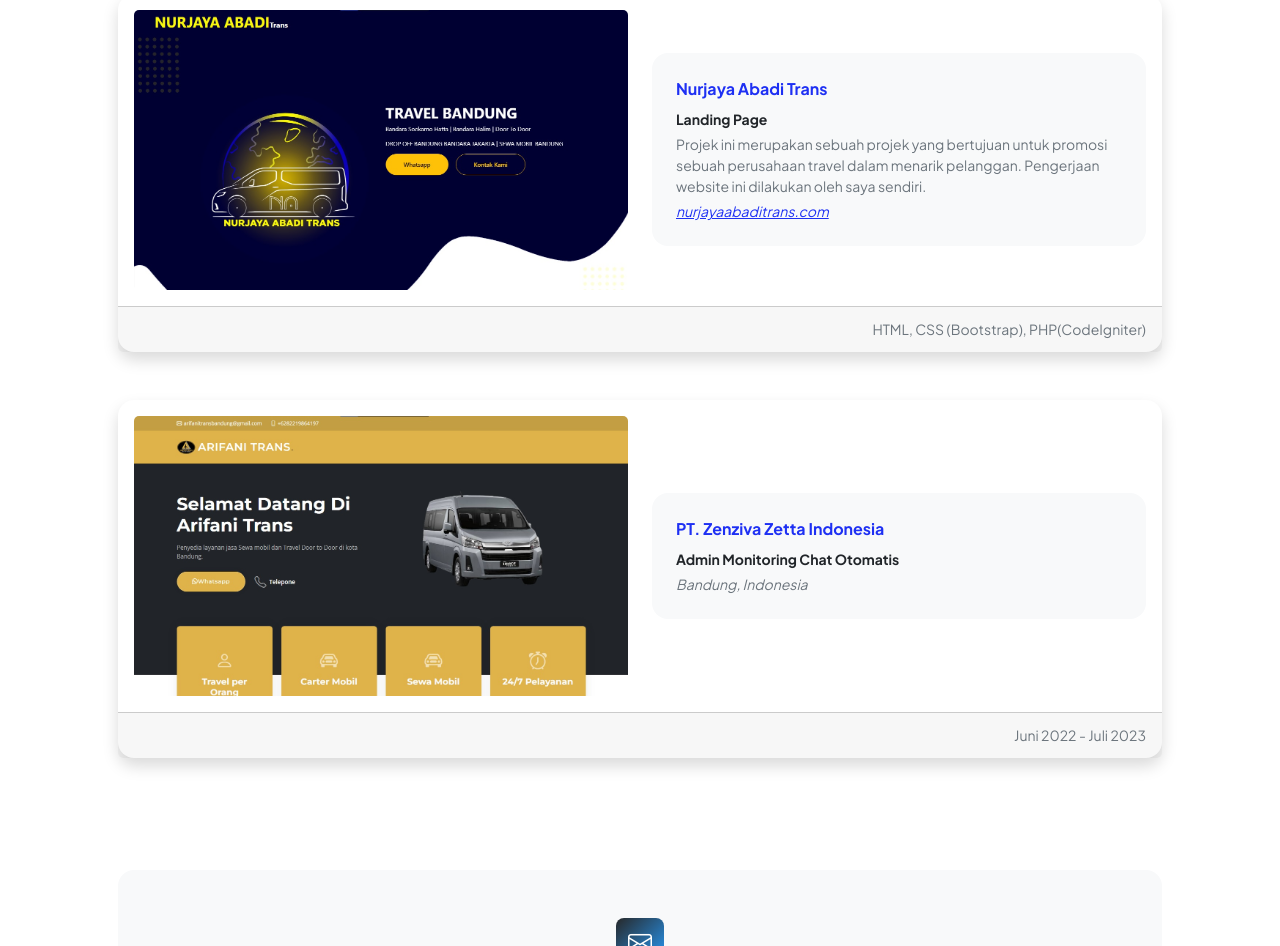
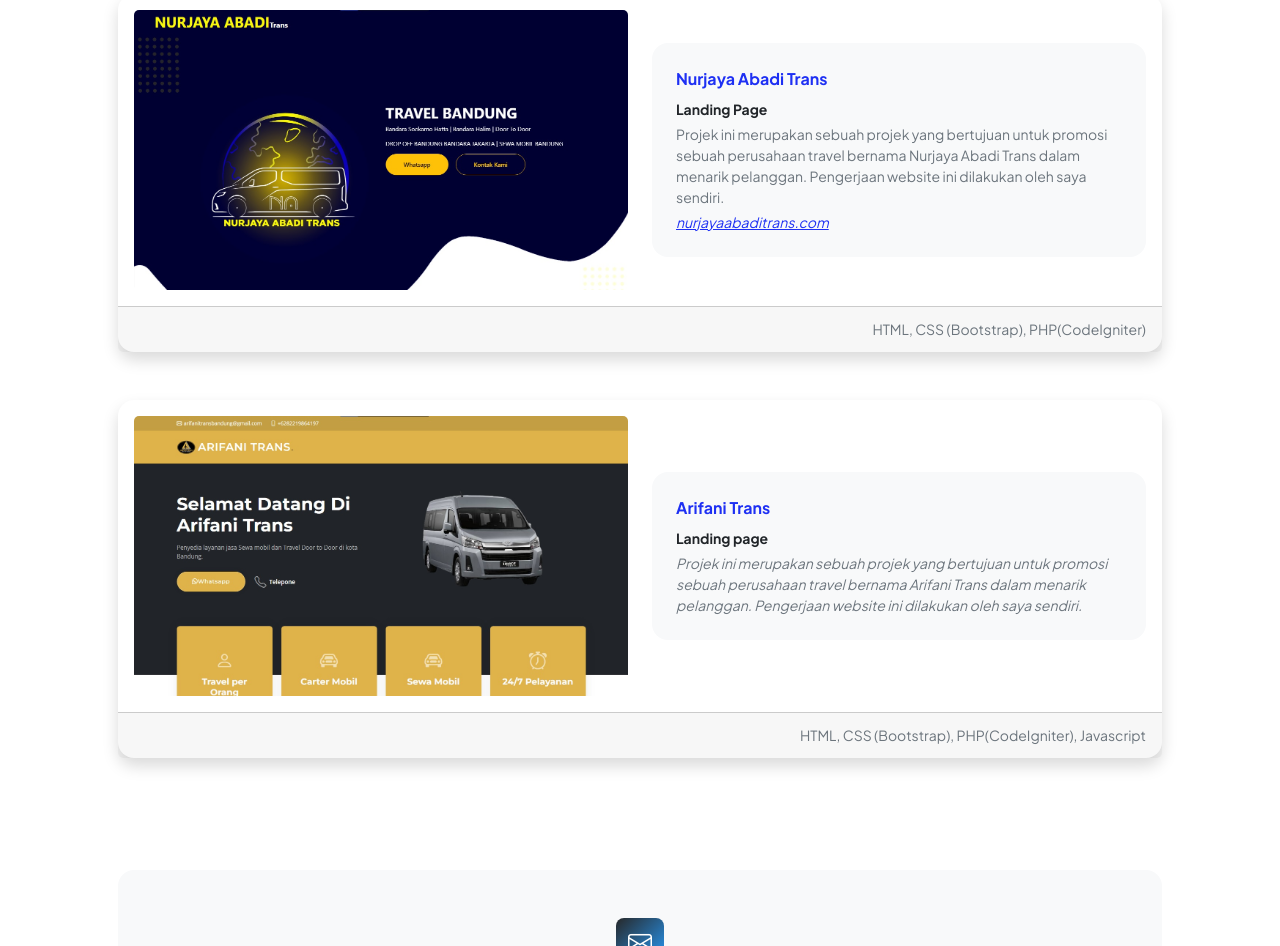
Before and after one commit to adelukman45/adelukman.github.io, a plain HTML site: page index.html in a window 1280 px wide. Shown: the part 2920-3866 px from the top of the page. Drawn offline with nearby package versions, Linux system fonts and the light colour scheme.

Commit message:
first commit

```diff
--- a/index.html
+++ b/index.html
@@ -360,7 +360,7 @@
                                     <div class="bg-light p-4 rounded-4">
                                         <div class="text-primary  fw-bolder mb-2">Nurjaya Abadi Trans</div>
                                         <div class="small fw-bolder">Landing Page</div>
-                                        <div class="small mt-1 text-muted">Projek ini merupakan sebuah projek yang bertujuan untuk promosi sebuah perusahaan travel dalam menarik pelanggan. Pengerjaan website ini dilakukan oleh saya sendiri. </div>
+                                        <div class="small mt-1 text-muted">Projek ini merupakan sebuah projek yang bertujuan untuk promosi sebuah perusahaan travel bernama Nurjaya Abadi Trans dalam menarik pelanggan. Pengerjaan website ini dilakukan oleh saya sendiri. </div>
                                         <div class="small fst-italic mt-1 text-muted"><a href="https://nurjayaabaditrans.com/">nurjayaabaditrans.com</a></div>
                                     </div>
 
@@ -379,16 +379,16 @@
                                 </div>
                                 <div class="col-lg-6">
                                     <div class="bg-light p-4 rounded-4">
-                                        <div class="text-primary  fw-bolder mb-2">PT. Zenziva Zetta Indonesia</div>
-                                        <div class="small fw-bolder">Admin Monitoring Chat Otomatis</div>
-                                        <div class="small fst-italic mt-1 text-muted">Bandung, Indonesia</div>
+                                        <div class="text-primary  fw-bolder mb-2">Arifani Trans</div>
+                                        <div class="small fw-bolder">Landing page</div>
+                                        <div class="small fst-italic mt-1 text-muted">Projek ini merupakan sebuah projek yang bertujuan untuk promosi sebuah perusahaan travel bernama Arifani Trans dalam menarik pelanggan. Pengerjaan website ini dilakukan oleh saya sendiri.</div>
                                     </div>
 
                             </div>
                             </div>
                         </div>
                         <div class="card-footer text-end">
-                            <div class="small text-muted my-1">Juni 2022 - Juli 2023</div>
+                            <div class="small text-muted my-1">HTML, CSS (Bootstrap), PHP(CodeIgniter), Javascript</div>
                         </div>
                     </div>
                 </div>
```
